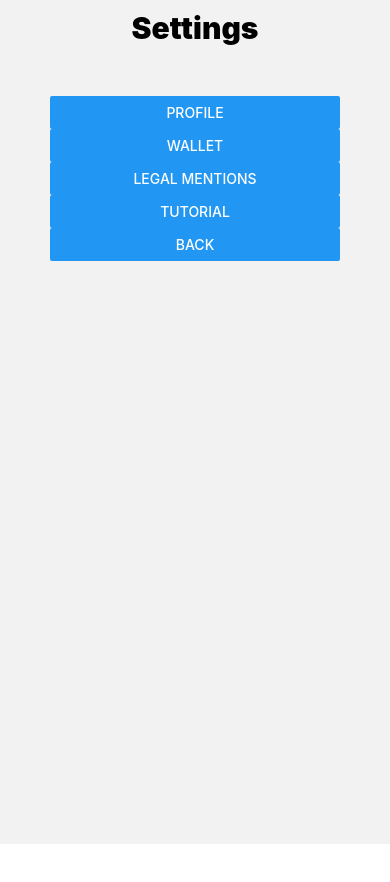
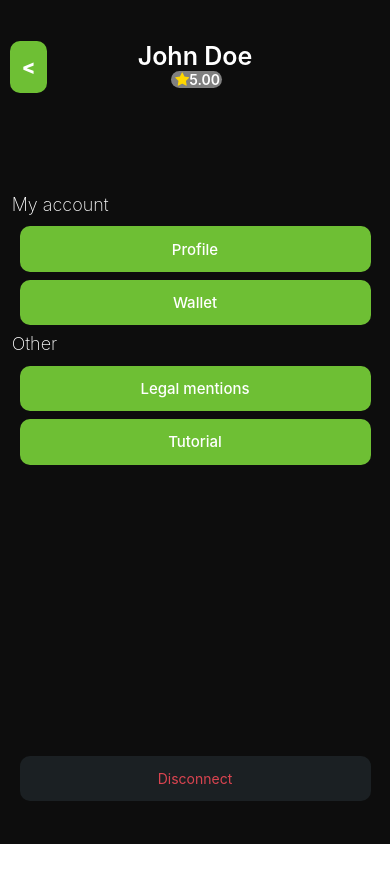
Before and after one commit to Pulsiive/mobile-owner, a React Native app: screen /Settings in a window 390 px wide. Shown: the top 882 px of the page. Before the commit the page ends 844 px from the top, so only its background shows below. Built offline with nearby package versions, Linux system fonts and the light colour scheme.

Commit message:
[ADD] Profile page and settings page

```diff
--- a/src/components/homePage/HomePage.js
+++ b/src/components/homePage/HomePage.js
@@ -1,12 +1,10 @@
 import React from 'react';
 import { View, Text, Button } from 'react-native';
-import DisconnectComponent from '../../globals/components/disconnect';
 
 const HomePage = ({ navigation }) => {
   return (
     <View>
       <Text>HomePage</Text>
-      <DisconnectComponent navigation={navigation} />
       <Button title="Settings" onPress={() => navigation.navigate('Settings')} />
     </View>
   );
--- a/src/components/settings/Profile.js
+++ b/src/components/settings/Profile.js
@@ -1,5 +1,5 @@
 import React, { useState } from 'react';
-import { Image, View, Text, TextInput, Button, StyleSheet } from 'react-native';
+import { Pressable, View, Text, TextInput, Button, StyleSheet } from 'react-native';
 
 const Profile = ({ navigation }) => {
   const [userInput, setUserInput] = useState({
@@ -39,10 +39,16 @@ const Profile = ({ navigation }) => {
   };
 
   return (
-    <View>
-      <Text style={styles.title}>Profile</Text>
+    <View style={styles.viewTemplate}>
+      {/* HEADER */}
+      <View style={styles.headInformation}>
+        <Pressable style={styles.backButton} onPress={() => navigation.navigate('Settings')}>
+          <Text style={styles.backButtonContent}>{'<'}</Text>
+        </Pressable>
+        <Text style={styles.title}>Profile</Text>
+      </View>
       <View style={styles.container}>
-        <Text>First name</Text>
+        <Text style={styles.label}>First name</Text>
         <TextInput
           style={styles.input}
           onChangeText={(text) => handleChange(text, 'firstName')}
@@ -51,7 +57,7 @@ const Profile = ({ navigation }) => {
         >
           John
         </TextInput>
-        <Text>Last name</Text>
+        <Text style={styles.label}>Last name</Text>
         <TextInput
           style={styles.input}
           onChangeText={(text) => handleChange(text, 'lastName')}
@@ -60,7 +66,7 @@ const Profile = ({ navigation }) => {
         >
           Doe
         </TextInput>
-        <Text>Email</Text>
+        <Text style={styles.label}>Email</Text>
         <TextInput
           style={styles.input}
           onChangeText={(text) => handleChange(text, 'email')}
@@ -69,7 +75,7 @@ const Profile = ({ navigation }) => {
         >
           John@Doe.fr
         </TextInput>
-        <Text>Date of birth</Text>
+        <Text style={styles.label}>Date of birth</Text>
         <TextInput
           style={styles.input}
           onChangeText={(text) => handleChange(text, 'dateOfBirth')}
@@ -78,7 +84,7 @@ const Profile = ({ navigation }) => {
         >
           07/05/01
         </TextInput>
-        <Text>Adress</Text>
+        <Text style={styles.label}>Adress</Text>
         <TextInput
           style={styles.input}
           onChangeText={(text) => handleChange(text, 'adress')}
@@ -87,7 +93,7 @@ const Profile = ({ navigation }) => {
         >
           11 baker streets
         </TextInput>
-        <Text>Timezone</Text>
+        <Text style={styles.label}>Timezone</Text>
         <TextInput
           style={styles.input}
           onChangeText={(text) => handleChange(text, 'timeZone')}
@@ -100,12 +106,7 @@ const Profile = ({ navigation }) => {
           title="Save"
           accessibilityLabel="save"
           onPress={() => navigation.navigate('Settings')}
-          color="green"
-        />
-        <Button
-          title="Back"
-          accessibilityLabel="Profile to your account"
-          onPress={() => navigation.navigate('Settings')}
+          color="#6EBF34"
         />
       </View>
     </View>
@@ -113,22 +114,56 @@ const Profile = ({ navigation }) => {
 };
 
 const styles = StyleSheet.create({
+  viewTemplate: {
+    backgroundColor: '#0D0D0D',
+    width: '100%',
+    height: '100%'
+  },
+
+  //HEADER
+  headInformation: {
+    flexDirection: 'row',
+    padding: 10,
+    marginTop: '8%',
+    width: '100%',
+    height: '10%'
+  },
+  backButton: {
+    alignItems: 'center',
+    justifyContent: 'center',
+    height: '80%',
+    width: '10%',
+    borderRadius: 10,
+    elevation: 3,
+    backgroundColor: '#6EBF34'
+  },
+  backButtonContent: {
+    color: 'white',
+    fontSize: 20,
+    fontWeight: '800'
+  },
+
+  //CONTENT
   container: {
     padding: 50
   },
   title: {
     textAlign: 'center',
-    fontWeight: '900',
-    fontSize: 30,
-    color: 'black',
-    marginBottom: 0,
-    marginTop: 10
+    fontWeight: '600',
+    fontSize: 25,
+    color: 'white',
+    marginLeft: '30%'
+  },
+  label: {
+    color: 'grey'
   },
   input: {
-    borderWidth: 0.2,
+    borderWidth: 0.3,
+    borderRadius: 5,
     marginBottom: 20,
     fontWeight: 'bold',
-    color: 'black'
+    color: 'white',
+    borderColor: 'grey'
   }
 });
 
--- a/src/components/settings/Settings.js
+++ b/src/components/settings/Settings.js
@@ -1,5 +1,6 @@
 import React, { useState } from 'react';
-import { Image, View, Text, TextInput, Button, StyleSheet } from 'react-native';
+import { Image, View, Text, Pressable, Button, StyleSheet } from 'react-native';
+import Icon from 'react-native-vector-icons/dist/FontAwesome';
 
 const Settings = ({ navigation }) => {
   //   const [userInput, setUserInput] = useState({
@@ -16,54 +17,132 @@ const Settings = ({ navigation }) => {
   //   };
 
   return (
-    <View>
-      <Text style={styles.title}>Settings</Text>
+    <View style={styles.viewTemplate}>
+      {/* HEADER */}
+      <View style={styles.headWalletInformation}>
+        <Pressable style={styles.backButton} onPress={() => navigation.navigate('HomePage')}>
+          <Text style={styles.backButtonContent}>{'<'}</Text>
+        </Pressable>
+        <View style={{ width: '80%' }}>
+          <Text style={styles.title}>John Doe</Text>
+          <View
+            style={{
+              flexDirection: 'row',
+              alignItems: 'center',
+              width: '17%',
+              borderRadius: 20,
+              marginLeft: '42%',
+              backgroundColor: 'grey'
+            }}
+          >
+            <Icon style={{ marginLeft: '8%' }} name="star" size={15} color="gold" />
+            <Text style={styles.rating}>5.00</Text>
+          </View>
+        </View>
+      </View>
+      {/* CONTENT */}
       <View style={styles.container}>
-        <Button
-          title="Profile"
-          accessibilityLabel="Profile"
-          onPress={() => navigation.navigate('Profile')}
-        />
-        <Button
-          title="Wallet"
-          accessibilityLabel="Wallet"
-          onPress={() => navigation.navigate('Wallet')}
-        />
-        <Button
-          title="Legal mentions"
-          accessibilityLabel="Legal mentions"
-          onPress={() => navigation.navigate('LegalMentions')}
-        />
-        <Button
-          title="Tutorial"
-          accessibilityLabel="tutorial"
-          onPress={() => navigation.navigate('Tutorial')}
-        />
-        <Button
-          title="Back"
-          accessibilityLabel="Profile to your account"
-          onPress={() => navigation.navigate('HomePage')}
-        />
+        <Text style={styles.sectionTitle}>My account</Text>
+        <Pressable style={styles.button} onPress={() => navigation.navigate('Profile')}>
+          <Text style={styles.buttonContent}>Profile</Text>
+        </Pressable>
+        <Pressable style={styles.button} onPress={() => navigation.navigate('Wallet')}>
+          <Text style={styles.buttonContent}>Wallet</Text>
+        </Pressable>
+        <Text style={styles.sectionTitle}>Other</Text>
+        <Pressable style={styles.button} onPress={() => navigation.navigate('LegalMentions')}>
+          <Text style={styles.buttonContent}>Legal mentions</Text>
+        </Pressable>
+        <Pressable style={styles.button} onPress={() => navigation.navigate('Tutorial')}>
+          <Text style={styles.buttonContent}>Tutorial</Text>
+        </Pressable>
+        <Pressable style={styles.disconnectBox} onPress={() => navigation.navigate('Login')}>
+          <Text style={{ color: '#DA4450' }}>Disconnect</Text>
+        </Pressable>
       </View>
     </View>
   );
 };
 
 const styles = StyleSheet.create({
-  container: {
-    padding: 50
+  viewTemplate: {
+    backgroundColor: '#0D0D0D',
+    width: '100%',
+    height: '100%'
+  },
+
+  //HEADER
+  headWalletInformation: {
+    flexDirection: 'row',
+    padding: 10,
+    marginTop: '8%',
+    width: '100%',
+    height: '10%'
+  },
+  backButton: {
+    alignItems: 'center',
+    justifyContent: 'center',
+    height: '80%',
+    width: '10%',
+    borderRadius: 10,
+    elevation: 3,
+    backgroundColor: '#6EBF34'
+  },
+  backButtonContent: {
+    color: 'white',
+    fontSize: 20,
+    fontWeight: '800'
   },
   title: {
     textAlign: 'center',
-    fontWeight: '900',
-    fontSize: 30,
-    color: 'black',
-    marginBottom: 0,
-    marginTop: 10
+    fontWeight: '600',
+    fontSize: 25,
+    color: 'white'
   },
-  input: {
-    borderWidth: 0.2,
-    marginBottom: 20
+  rating: {
+    textAlign: 'center',
+    fontWeight: '600',
+    fontSize: 14,
+    color: 'white'
+  },
+
+  //CONTENT
+  container: {
+    marginTop: '20%',
+    height: '90%'
+  },
+  sectionTitle: {
+    color: 'white',
+    fontWeight: '200',
+    fontSize: 18,
+    marginBottom: '3%',
+    marginLeft: '3%'
+  },
+  button: {
+    alignItems: 'center',
+    justifyContent: 'center',
+    height: '6%',
+    width: '90%',
+    marginLeft: '5%',
+    marginBottom: '2%',
+    borderRadius: 10,
+    backgroundColor: '#6EBF34'
+  },
+  buttonContent: {
+    color: 'white',
+    fontSize: 15,
+    fontWeight: '500'
+  },
+  disconnectBox: {
+    alignItems: 'center',
+    justifyContent: 'center',
+    height: '6%',
+    width: '90%',
+    position: 'absolute',
+    bottom: '20%',
+    left: '5%',
+    borderRadius: 10,
+    backgroundColor: '#1B2023'
   }
 });
 
--- a/src/components/settings/wallet/WalletHead.js
+++ b/src/components/settings/wallet/WalletHead.js
@@ -1,10 +1,13 @@
 import React from 'react';
-import { View, Text, TouchableWithoutFeedback, StyleSheet } from 'react-native';
+import { View, Text, TouchableWithoutFeedback, Pressable, StyleSheet } from 'react-native';
 import Icon from 'react-native-vector-icons/dist/AntDesign';
 
 const WalletHead = ({ navigation }) => {
   return (
     <View style={styles.headWalletInformation}>
+      <Pressable style={styles.backButton} onPress={() => navigation.navigate('Settings')}>
+        <Text style={styles.backButtonContent}>{'<'}</Text>
+      </Pressable>
       <Text style={styles.title}>My Wallet</Text>
       {/* this amount should be loaded from api */}
       <Text style={styles.amount}> € 210.00</Text>
@@ -22,6 +25,20 @@ const styles = StyleSheet.create({
     height: '100%'
   },
   //HEADER
+  backButton: {
+    alignItems: 'center',
+    justifyContent: 'center',
+    height: '80%',
+    width: '10%',
+    borderRadius: 10,
+    elevation: 3,
+    backgroundColor: '#6EBF34'
+  },
+  backButtonContent: {
+    color: 'white',
+    fontSize: 20,
+    fontWeight: '800'
+  },
   headWalletInformation: {
     padding: 10,
     marginTop: '8%',
@@ -35,7 +52,7 @@ const styles = StyleSheet.create({
     color: '#F2F2F2',
     position: 'absolute',
     top: '10%',
-    left: '5%'
+    left: '18%'
   },
   amount: {
     textAlign: 'center',
@@ -44,7 +61,7 @@ const styles = StyleSheet.create({
     color: '#F2F2F2',
     position: 'absolute',
     top: '70%',
-    left: '3%'
+    left: '16%'
   },
   userProfileButton: {
     color: '#F2F2F2',
--- a/src/globals/components/disconnect.js
+++ b/src/globals/components/disconnect.js
@@ -1,18 +1,33 @@
 import React from 'react';
-import { Button } from 'react-native';
+import { Pressable, Text, StyleSheet } from 'react-native';
 
 /**
  *  Reusable Button component to navigate back to login
  */
 const DisconnectComponent = ({ navigation }) => {
   return (
-    <Button
-      title="Disconnect"
-      accessibilityLabel="Click here to disconnect"
-      onPress={() => navigation.navigate('Login')}
-      color="grey"
-    />
+    <Pressable style={styles.disconnect} onPress={() => navigation.navigate('Login')}>
+      <Text style={styles.disconnectContent}>Disconnect</Text>
+    </Pressable>
   );
 };
 
+const styles = StyleSheet.create({
+  disconnect: {
+    alignItems: 'center',
+    justifyContent: 'center',
+    height: '10%',
+    width: '90%',
+    marginLeft: '5%',
+    marginBottom: '2%',
+    borderRadius: 10,
+    backgroundColor: 'black'
+  },
+  disconnectContent: {
+    color: 'white',
+    fontSize: 15,
+    fontWeight: '500'
+  }
+});
+
 export default DisconnectComponent;
```
